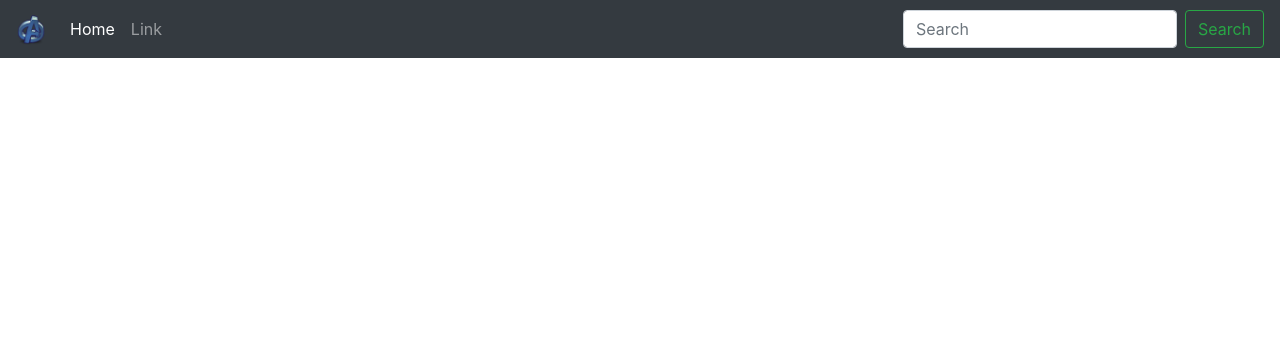
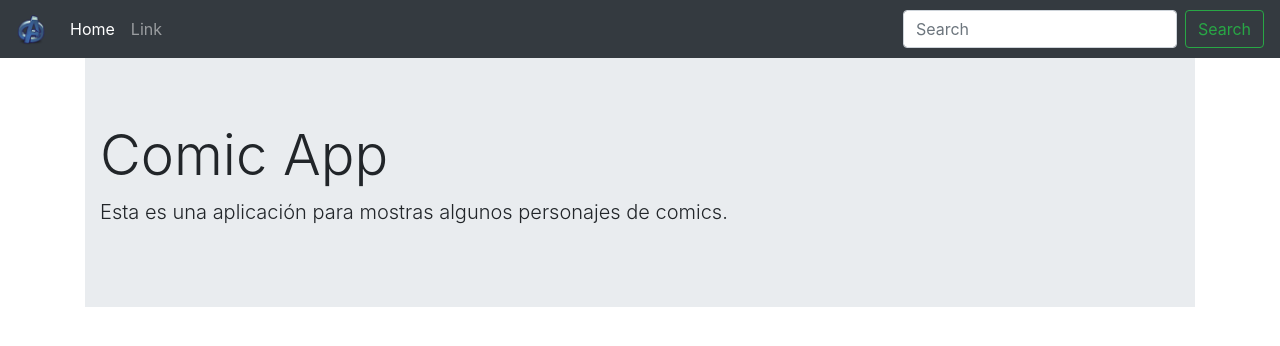
Before and after one commit to Cristian-byte/spa, an Angular app: page /home in a window 1280 px wide. Before the commit this address led to /. Shown: the top 346 px of the page. Built offline with nearby package versions, Linux system fonts and the light colour scheme.

Commit message:
crea archivos iniciales del proyecto

```diff
--- a/src/app/app.component.html
+++ b/src/app/app.component.html
@@ -1 +1,7 @@
 <app-navbar></app-navbar>
+
+<div class="container">
+
+    <router-outlet></router-outlet>
+
+</div>
--- /dev/null
+++ b/src/app/app.routes.ts
@@ -0,0 +1,10 @@
+import { Component } from '@angular/core';
+import { RouterModule, Routes } from '@angular/router';
+import { HomeComponent } from './components/home/home.component';
+
+const APP_ROUTES: Routes = [
+    { path: 'home', component: HomeComponent },
+    { path: '**', pathMatch: 'full', redirectTo: 'home' },
+];
+
+export const APP_ROUTING = RouterModule.forRoot(APP_ROUTES);
--- a/src/app/components/home/home.component.html
+++ b/src/app/components/home/home.component.html
@@ -2,7 +2,7 @@
 
     <div class="container">
         <h1 class="display-4">Comic App</h1>
-        <p class="lead">Esta es una aplicación de algunos personajes de comics.</p>
+        <p class="lead">Esta es una aplicación para mostras algunos personajes de comics.</p>
     </div>
 
 </div>
```
Also changed, not shown: src/app/app.module.ts (+9 -1 lines), .angulardoc.json (added).
